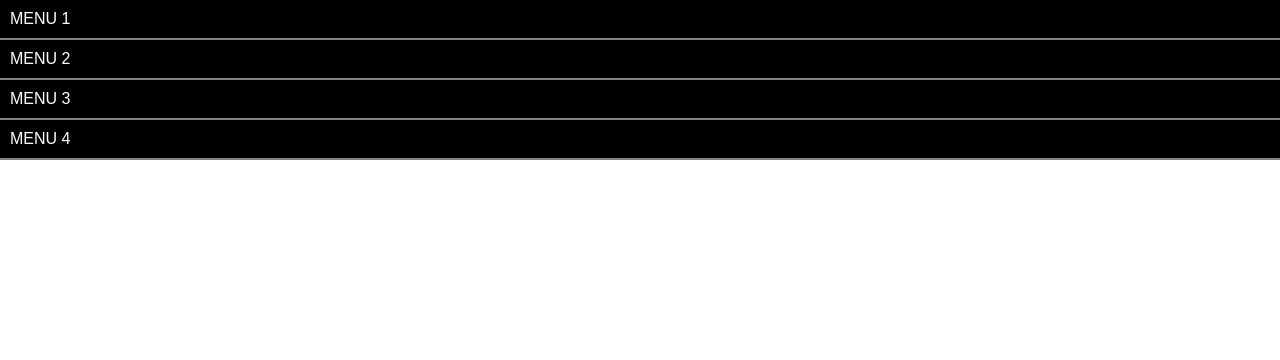
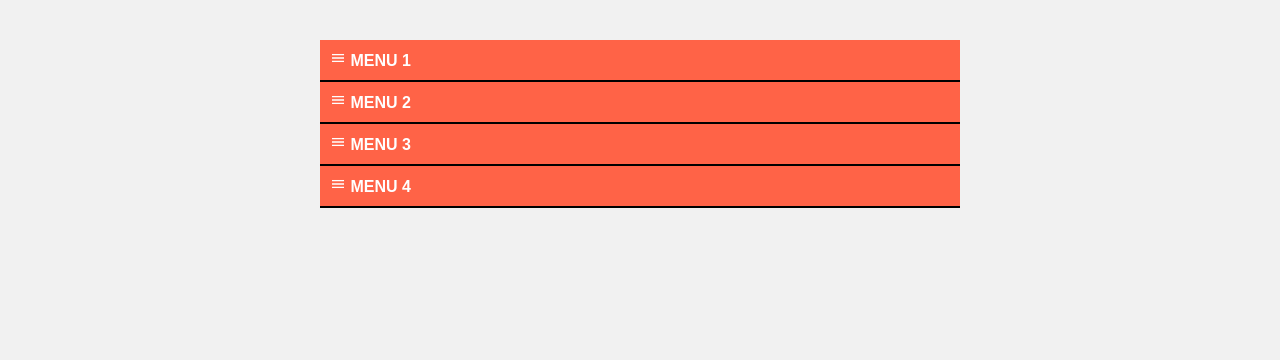
Before and after one commit to avlisesolrac/jira, a PHP site: page / in a window 1280 px wide. Shown: the top 360 px of the page. Run offline with PHP 8.4, Linux system fonts and the light colour scheme.

Commit message:
attempt 2: Desenvolver um menu Sanfona(Accordion) - DEV-13
Foi possível reproduzir o efeito sanfona no menu e após as leituras das documentações e outros vídeos no youtube deu para entender o funcionamento da pseudo-classe :target

```diff
--- a/DEV-13/estilo.css
+++ b/DEV-13/estilo.css
@@ -2,27 +2,51 @@
 margin: 0;
 padding: 0;
 font-family: "Century Gothic", sans-serif;
+text-align: justify;
 /*border: 1px solid;*/
 }
 
-section p{
+body{
+background-color: #f1f1f1;
+}
+
+nav{
+width: 50%;
+margin: 40px auto;
+}
+
+nav ul li{
+list-style-type: none;
+}
+
+nav ul li a{
+display: block;
+padding: 10px;
+background-color: tomato;
+text-decoration: none;
+border-bottom: 2px solid #000;
+color: #fff;
+font-weight: bold;
+}
+
+nav ul li p{
+position: relative;
+top: 10px;
 overflow: hidden;
 height: 0em;
-text-align: justify;
-font-family: intro;
-background-color: #e4e4e4;
-transition: .5s;
-}
-
-section a{
-text-decoration: none;
-display: block;
-padding: 10px;
-background-color: black;
-border-bottom: 2px solid gray;
-color: white;
+padding: 0 30px;
+transition: 500ms;
+background-color: #f1f1f1;
 }
 
 :target p{
-height: 20em;
+height: 23em;
 }
+
+@media screen and (max-width: 800px){
+
+nav{
+width: 90%;
+}
+
+}
--- a/DEV-13/index.html
+++ b/DEV-13/index.html
@@ -4,28 +4,36 @@
 <title>MENU</title>
 <meta charset="utf-8">
 <link rel="stylesheet" type="text/css" href="estilo.css">
+<link rel="stylesheet" type="text/css" href="">
 </head>
 <body>
 
-<section id="menu1">
-<a href="#menu1">MENU 1</a>
-<p>Lorem Ipsum is simply dummy text of the printing and typesetting industry. Lorem Ipsum has been the industry's standard dummy text ever since the 1500s, when an unknown printer took a galley of type and scrambled it to make a type specimen book. It has survived not only five centuries, but also the leap into electronic typesetting, remaining essentially unchanged. It was popularised in the 1960s with the release of Letraset sheets containing Lorem Ipsum passages, and more recently with desktop publishing software like Aldus PageMaker including versions of Lorem Ipsum.</p>
-</section>
 
-<section id="menu2">
-<a href="#menu2">MENU 2</a>
-<p>Lorem Ipsum is simply dummy text of the printing and typesetting industry. Lorem Ipsum has been the industry's standard dummy text ever since the 1500s, when an unknown printer took a galley of type and scrambled it to make a type specimen book. It has survived not only five centuries, but also the leap into electronic typesetting, remaining essentially unchanged. It was popularised in the 1960s with the release of Letraset sheets containing Lorem Ipsum passages, and more recently with desktop publishing software like Aldus PageMaker including versions of Lorem Ipsum.</p>
-</section>
+<nav>
 
-<section id="menu3">
-<a href="#menu3">MENU 3</a>
+<ul>
+<li id="menu1" >
+<a href="#menu1"><ion-icon name="menu-sharp"></ion-icon>
+ MENU 1</a>
+<p >Lorem Ipsum is simply dummy text of the printing and typesetting industry. Lorem Ipsum has been the industry's standard dummy text ever since the 1500s, when an unknown printer took a galley of type and scrambled it to make a type specimen book. It has survived not only five centuries, but also the leap into electronic typesetting, remaining essentially unchanged. It was popularised in the 1960s with the release of Letraset sheets containing Lorem Ipsum passages, and more recently with desktop publishing software like Aldus PageMaker including versions of Lorem Ipsum.</p>
+</li>
+<li id="menu2">
+<a href="#menu2"><ion-icon name="menu-sharp"></ion-icon> MENU 2</a>
+<p>It is a long established fact that a reader will be distracted by the readable content of a page when looking at its layout. The point of using Lorem Ipsum is that it has a more-or-less normal distribution of letters, as opposed to using 'Content here, content here', making it look like readable English. Many desktop publishing packages and web page editors now use Lorem Ipsum as their default model text, and a search for 'lorem ipsum' will uncover many web sites still in their infancy. Various versions have evolved over the years, sometimes by accident, sometimes on purpose (injected humour and the like).</p>
+</li>
+<li id="menu3">
+<a href="#menu3"><ion-icon name="menu-sharp"></ion-icon> MENU 3</a>
 <p>Contrary to popular belief, Lorem Ipsum is not simply random text. It has roots in a piece of classical Latin literature from 45 BC, making it over 2000 years old. Richard McClintock, a Latin professor at Hampden-Sydney College in Virginia, looked up one of the more obscure Latin words, consectetur, from a Lorem Ipsum passage, and going through the cites of the word in classical literature, discovered the undoubtable source. Lorem Ipsum comes from sections 1.10.32 and 1.10.33 of "de Finibus Bonorum et Malorum" (The Extremes of Good and Evil) by Cicero, written in 45 BC. This book is a treatise on the theory of ethics, very popular during the Renaissance. The first line of Lorem Ipsum, "Lorem ipsum dolor sit amet..", comes from a line in section 1.10.32.</p>
-</section>
+</li>
+<li id="menu4">
+<a href="#menu4"><ion-icon name="menu-sharp"></ion-icon> MENU 4</a>
+<p>There are many variations of passages of Lorem Ipsum available, but the majority have suffered alteration in some form, by injected humour, or randomised words which don't look even slightly believable. If you are going to use a passage of Lorem Ipsum, you need to be sure there isn't anything embarrassing hidden in the middle of text. All the Lorem Ipsum generators on the Internet tend to repeat predefined chunks as necessary, making this the first true generator on the Internet. It uses a dictionary of over 200 Latin words, combined with a handful of model sentence structures, to generate Lorem Ipsum which looks reasonable. The generated Lorem Ipsum is therefore always free from repetition, injected humour, or non-characteristic words etc.
 
-<section id="menu4">
-<a href="#menu4">MENU 4</a>
-<p>There are many variations of passages of Lorem Ipsum available, but the majority have suffered alteration in some form, by injected humour, or randomised words which don't look even slightly believable. If you are going to use a passage of Lorem Ipsum, you need to be sure there isn't anything embarrassing hidden in the middle of text. All the Lorem Ipsum generators on the Internet tend to repeat predefined chunks as necessary, making this the first true generator on the Internet. It uses a dictionary of over 200 Latin words, combined with a handful of model sentence structures, to generate Lorem Ipsum which looks reasonable. The generated Lorem Ipsum is therefore always free from repetition, injected humour, or non-characteristic words etc.</p>
-</section>
+</p>
+</li>
+</ul>
+
+</nav>
 
 <script type="module" src="https://unpkg.com/ionicons@7.1.0/dist/ionicons/ionicons.esm.js"></script>
 <script nomodule src="https://unpkg.com/ionicons@7.1.0/dist/ionicons/ionicons.js"></script>
```
Also changed, not shown: DEV-13/attempt1.gif (deleted), DEV-13/attempt2.gif (added).
